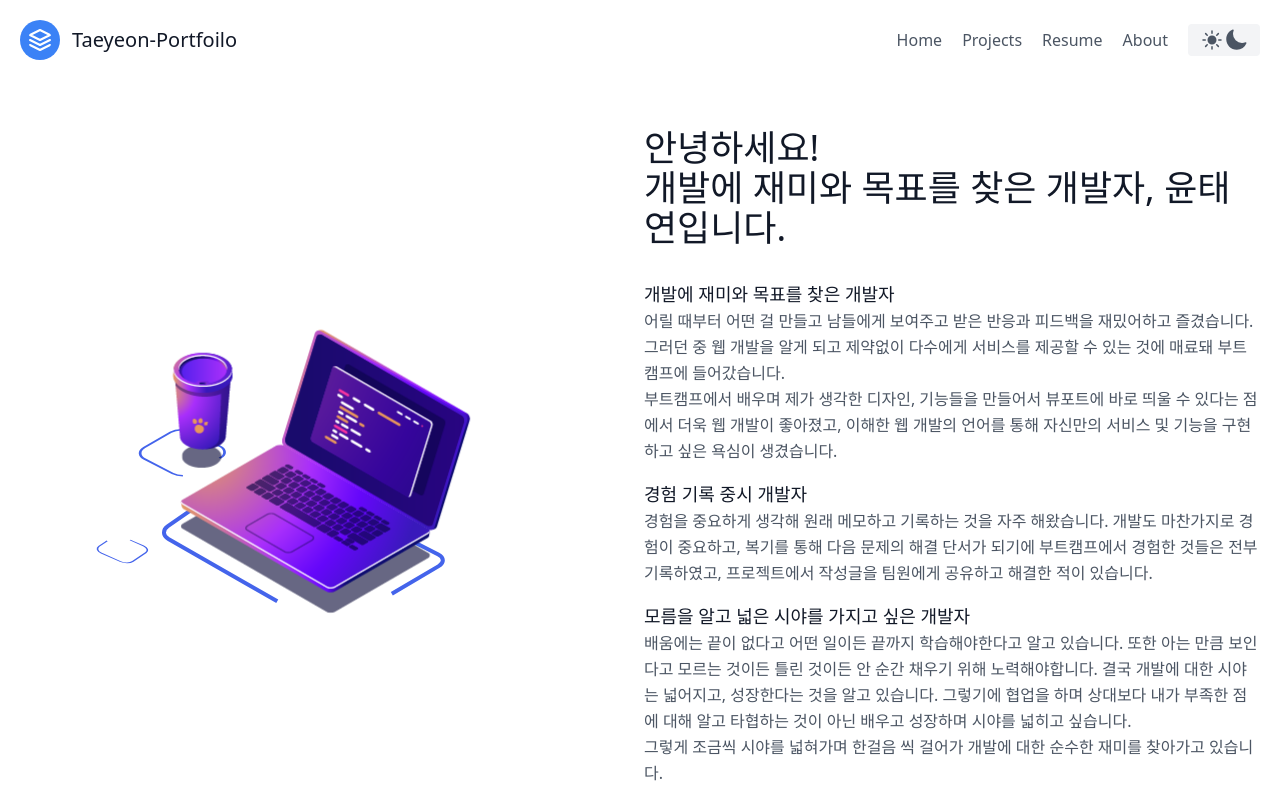
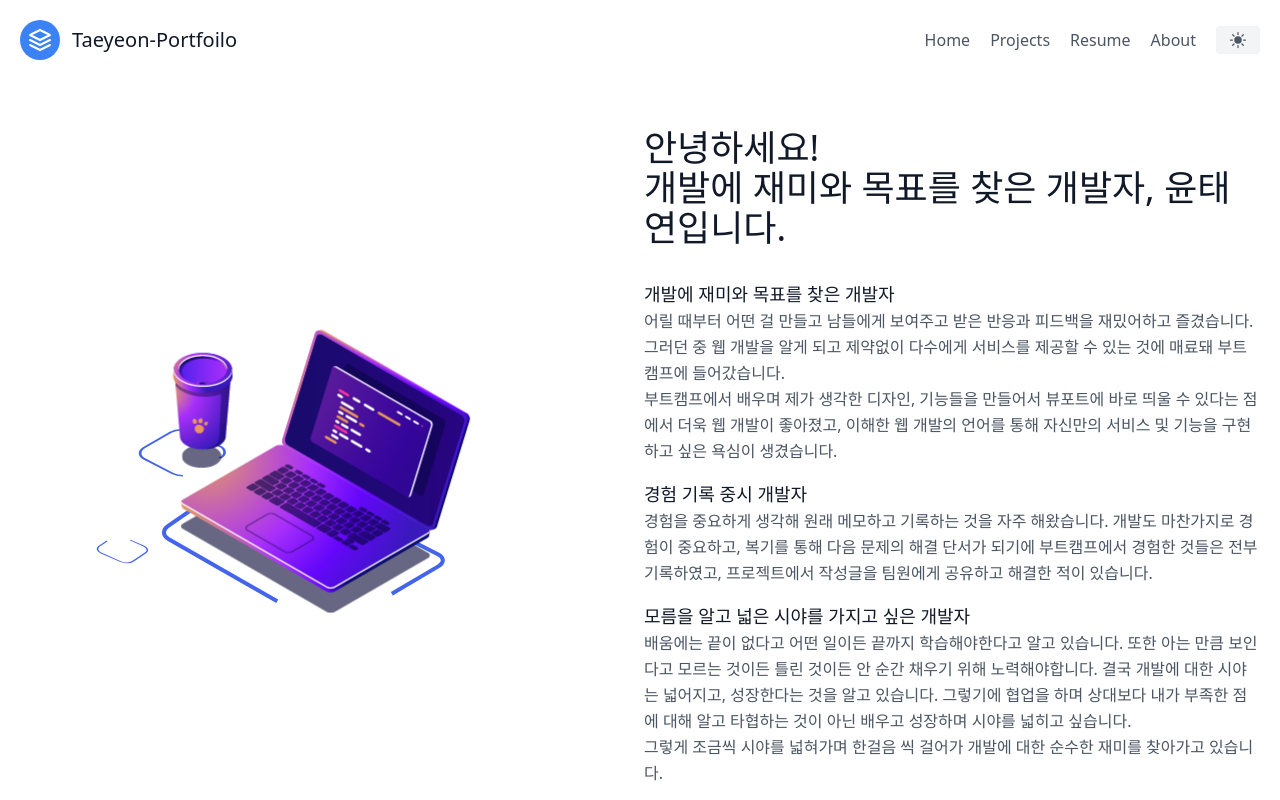
Before and after one commit to rhino-ty/Taeyeon_Portfoilo, a Next.js app: page / in a window 1280 px wide. Shown: the top 800 px of the page. Built offline with nearby package versions, Linux system fonts and the light colour scheme.

Commit message:
style: DarkModeToggleButton 컴포넌트의 버튼 디자인 변경
테일윈드 덕분에 dark:로 쉽게 구현 가능, 다크모드일때는 slate로 가져오자!

```diff
--- a/src/components/DarkModeToggleButton.tsx
+++ b/src/components/DarkModeToggleButton.tsx
@@ -5,7 +5,9 @@ export default function DarkModeToggleButton() {
 
   return (
     <button
-      className="inline-flex items-center bg-gray-100 border-0 py-1 px-3 focus:outline-none hover:bg-gray-200 rounded text-base mt-4 md:mt-0"
+      className="inline-flex items-center border-0 py-1 px-3 focus:outline-none rounded text-base mt-4 md:mt-0
+      bg-gray-100 hover:bg-gray-50 hover:text-orange-500
+      dark:bg-slate-400 dark:hover:text-yellow-300 dark:hover:bg-slate-700"
       type="button"
       onClick={() => setTheme(theme === "dark" ? "light" : "dark")}
     >
@@ -14,7 +16,7 @@ export default function DarkModeToggleButton() {
         xmlns="http://www.w3.org/2000/svg"
         viewBox="0 0 24 24"
         fill="currentColor"
-        className="w-6 h-6"
+        className="visible dark:invisible dark:w-0 dark:h-0 w-5 h-5"
       >
         <path d="M12 2.25a.75.75 0 01.75.75v2.25a.75.75 0 01-1.5 0V3a.75.75 0 01.75-.75zM7.5 12a4.5 4.5 0 119 0 4.5 4.5 0 01-9 0zM18.894 6.166a.75.75 0 00-1.06-1.06l-1.591 1.59a.75.75 0 101.06 1.061l1.591-1.59zM21.75 12a.75.75 0 01-.75.75h-2.25a.75.75 0 010-1.5H21a.75.75 0 01.75.75zM17.834 18.894a.75.75 0 001.06-1.06l-1.59-1.591a.75.75 0 10-1.061 1.06l1.59 1.591zM12 18a.75.75 0 01.75.75V21a.75.75 0 01-1.5 0v-2.25A.75.75 0 0112 18zM7.758 17.303a.75.75 0 00-1.061-1.06l-1.591 1.59a.75.75 0 001.06 1.061l1.591-1.59zM6 12a.75.75 0 01-.75.75H3a.75.75 0 010-1.5h2.25A.75.75 0 016 12zM6.697 7.757a.75.75 0 001.06-1.06l-1.59-1.591a.75.75 0 00-1.061 1.06l1.59 1.591z" />
       </svg>
@@ -24,7 +26,7 @@ export default function DarkModeToggleButton() {
         xmlns="http://www.w3.org/2000/svg"
         viewBox="0 0 24 24"
         fill="currentColor"
-        className="w-6 h-6"
+        className="invisible dark:visible dark:w-5 dark:h-5 w-0 h-0"
       >
         <path
           fillRule="evenodd"
```
